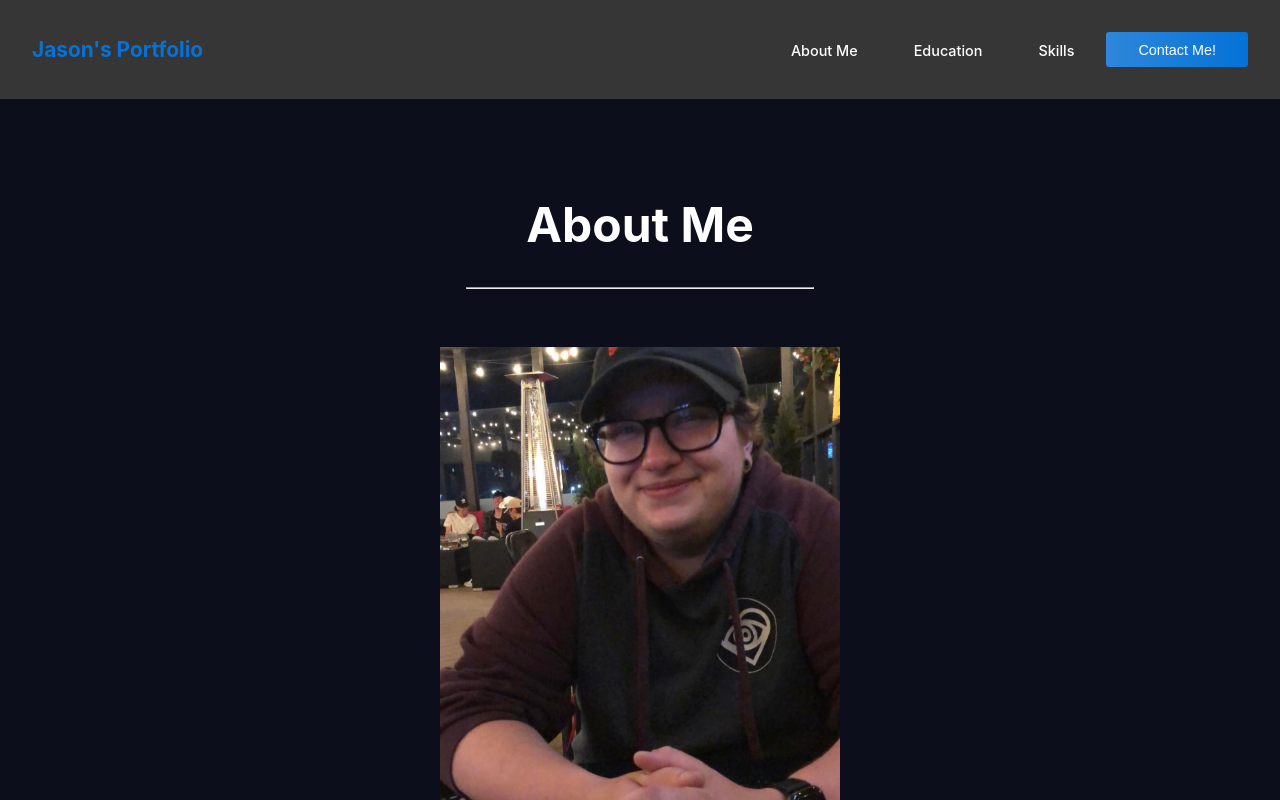
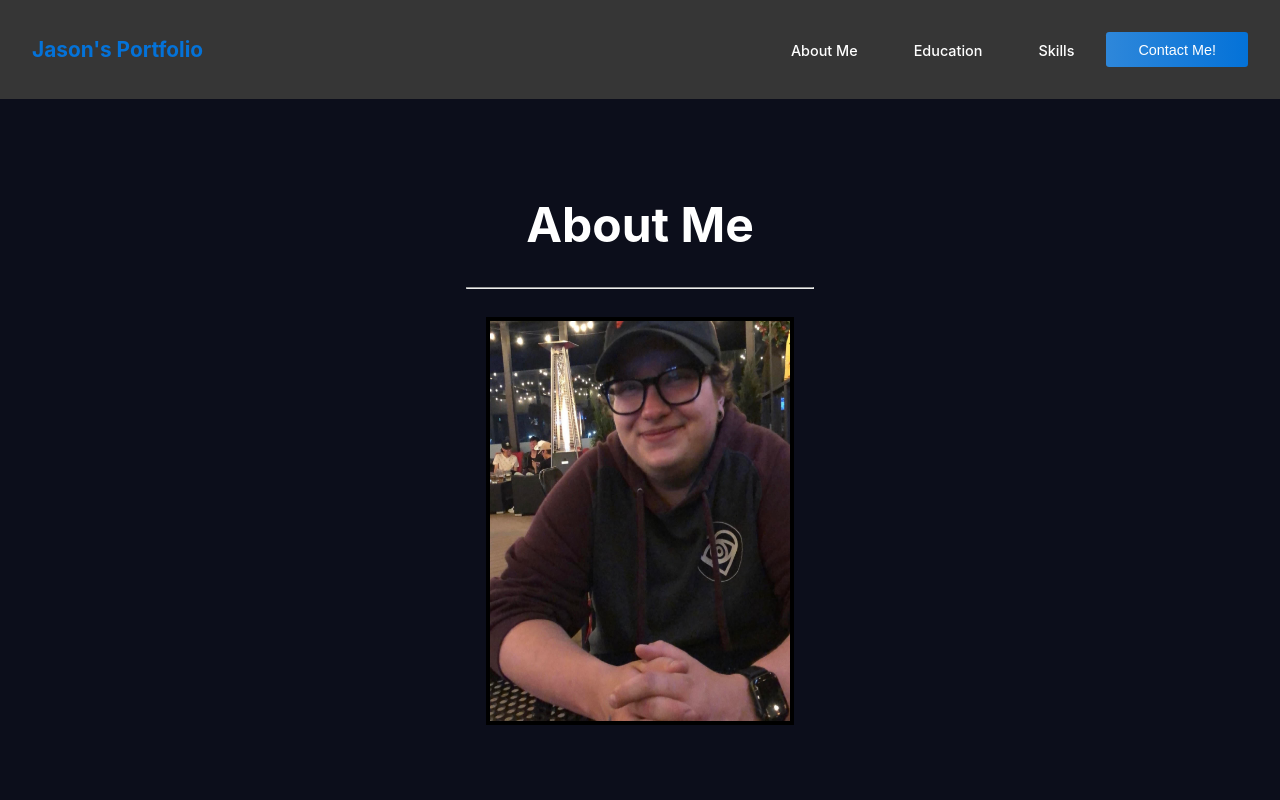
Before and after one commit to JasonR-White23/JasonPortfolio, a React (Create React App) app in the folder portfolio/: page / in a window 1280 px wide. Shown: the top 800 px of the page. Built offline with nearby package versions, Linux system fonts and the light colour scheme.

Commit message:
Added more css to the photo of myself using AboutMe.css

```diff
--- a/portfolio/src/components/AboutMe/AboutMe.css
+++ b/portfolio/src/components/AboutMe/AboutMe.css
@@ -18,7 +18,6 @@
 }
 
 .about-wrapper hr {
-
     width: 30%;
 }
 
@@ -44,7 +43,8 @@
 }
 
 .picture {
-    padding-top: 50px;
-    width: 400px;
-    height: 500px;
+    margin-top: 20px;
+    width: 300px;
+    height: 400px;
+    border: 4px solid black;
 }
--- a/portfolio/src/components/AboutMe/AboutMe.jsx
+++ b/portfolio/src/components/AboutMe/AboutMe.jsx
@@ -12,6 +12,7 @@ const AboutMe = () => {
 
           <img src='/assets/images/jason-01.jpeg' alt='A photo of myself on a restaurant patio' class="picture"/>
           <div className="about-content">
+
             <p>
               My name is Jason White, I am an only child born in a small town in Alberta, Canada.
             </p>
```
